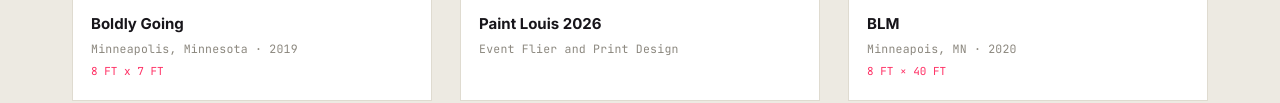
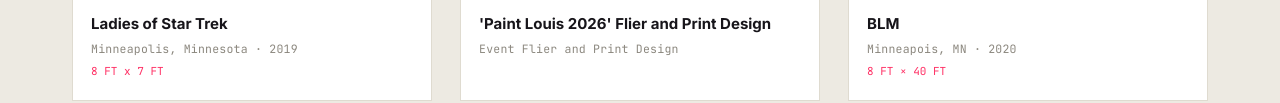
Before and after one commit to MajerAsh/ShevaArt, a plain HTML site: page index.html in a window 1280 px wide. Shown: the part 2670-2773 px from the top of the page. Drawn offline with Linux system fonts and the light colour scheme.

Commit message:
starttrek

```diff
--- a/index.html
+++ b/index.html
@@ -327,7 +327,7 @@
               <button class="tile-nav next" aria-label="Next photo">›</button>
             </div>
             <div class="plaque">
-              <div class="title">Boldly Going</div>
+              <div class="title">Ladies of Star Trek</div>
               <div class="meta">Minneapolis, Minnesota · 2019</div>
               <div class="dims">8 FT x 7 FT</div>
             </div>
@@ -344,7 +344,7 @@
               </div>
             </div>
             <div class="plaque">
-              <div class="title">Paint Louis 2026</div>
+              <div class="title">'Paint Louis 2026' Flier and Print Design</div>
               <div class="meta">Event Flier and Print Design</div>
             </div>
           </div>
```
Also changed, not shown: images/PaintLouis26.webp.
